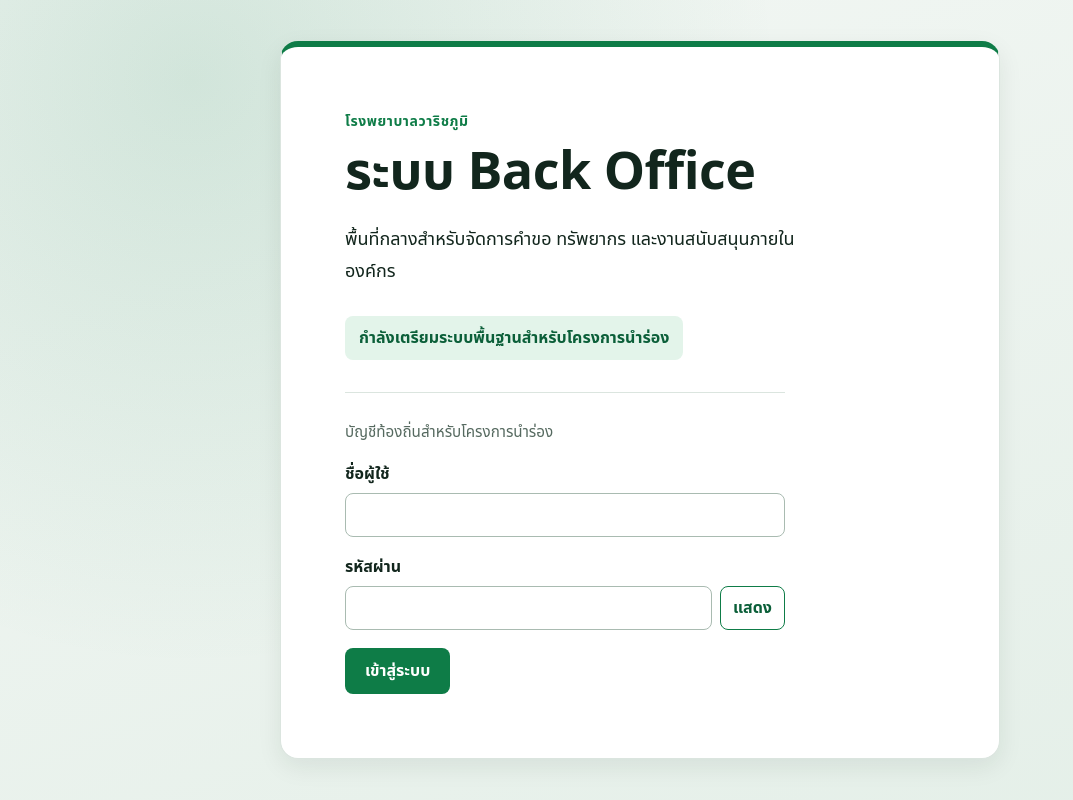
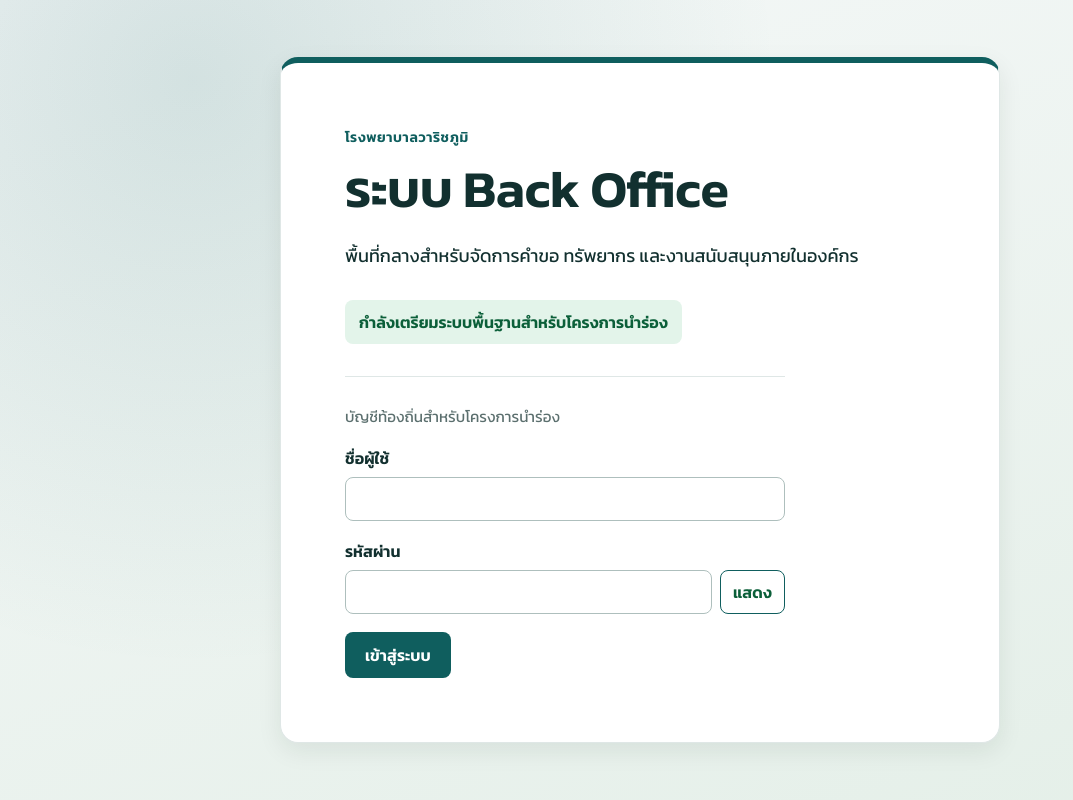
Before and after one commit to papajedi48001-creator/BackOffice, a Next.js app in the folder apps/web/: page / in a window 1280 px wide. Shown: the whole page, without its empty margins (0-1073 px from the left). Built offline with nearby package versions, Linux system fonts and the light colour scheme.

Commit message:
style(web): teal dashboard look with white active menu and top-edged cards
Co-Authored-By: Claude Opus 5.5 (1M context) <noreply@anthropic.com>
Claude-Session: https://claude.ai/code/session_016Pf8GXY6Awj67MnQhoX9m8

```diff
--- a/apps/web/src/app/layout.tsx
+++ b/apps/web/src/app/layout.tsx
@@ -9,6 +9,12 @@ export const metadata: Metadata = {
 export default function RootLayout({ children }: Readonly<{ children: React.ReactNode }>) {
   return (
     <html lang="th">
+      <head>
+        <link rel="preconnect" href="https://fonts.googleapis.com" />
+        <link rel="preconnect" href="https://fonts.gstatic.com" crossOrigin="" />
+        {/* Falls back to the system Thai font when the hospital network blocks Google Fonts. */}
+        <link rel="stylesheet" href="https://fonts.googleapis.com/css2?family=Kanit:wght@300;400;500;600&display=swap" />
+      </head>
       <body>{children}</body>
     </html>
   );
--- a/apps/web/src/app/styles.css
+++ b/apps/web/src/app/styles.css
@@ -1,15 +1,15 @@
 /* Colour tokens. Pages read --accent; [data-module] sets it per module (see DESIGN.md). */
 :root {
-  --brand: #0e7c47;
-  --brand-deep: #0b3b2a;
-  --brand-deeper: #072a1e;
-  --ink: #12261d;
-  --ink-2: #2f4a3e;
-  --muted: #55695f;
-  --line: #dbe5df;
-  --line-soft: #e8efea;
-  --line-strong: #a9bbb1;
-  --page: #f3f7f4;
+  --brand: #0f5e5e;
+  --brand-deep: #0f4f50;
+  --brand-deeper: #0c4344;
+  --ink: #12302f;
+  --ink-2: #2c4a49;
+  --muted: #5b6f6e;
+  --line: #dfe7e6;
+  --line-soft: #edf2f1;
+  --line-strong: #aebfbd;
+  --page: #f5f8f8;
   --surface: #ffffff;
   --success: #0b5f39;
   --success-soft: #e3f4ea;
@@ -18,7 +18,7 @@
   --accent: var(--brand);
   color: var(--ink);
   background: var(--page);
-  font-family: "Noto Sans Thai", "Leelawadee UI", "Sarabun", system-ui, sans-serif;
+  font-family: "Kanit", "Prompt", "Noto Sans Thai", "Leelawadee UI", system-ui, sans-serif;
   scrollbar-color: var(--line-strong) transparent;
   scrollbar-width: thin;
 }
@@ -28,13 +28,13 @@
   --accent-soft: color-mix(in srgb, var(--accent) 8%, white);
   --accent-tint: color-mix(in srgb, var(--accent) 20%, white);
 }
-[data-module="home"] { --accent: #0e7c47; }
-[data-module="requests"] { --accent: #1d4ed8; }
-[data-module="notifications"] { --accent: #6d28d9; }
-[data-module="leave"] { --accent: #be185d; }
+[data-module="home"] { --accent: #0f5e5e; }
+[data-module="requests"] { --accent: #1e3a5f; }
+[data-module="notifications"] { --accent: #b45309; }
+[data-module="leave"] { --accent: #1d7a46; }
 [data-module="hr"] { --accent: #0f766e; }
-[data-module="room-booking"] { --accent: #0369a1; }
-[data-module="inventory"] { --accent: #b45309; }
+[data-module="room-booking"] { --accent: #1d4e89; }
+[data-module="inventory"] { --accent: #8a4f12; }
 [data-module="access"] { --accent: #475569; }
 
 * { box-sizing: border-box; }
@@ -68,25 +68,25 @@ h1 { margin: 0; font-size: clamp(2rem, 6vw, 3.25rem); line-height: 1.15; letter-
 .request-create p { margin: 8px 0 16px; color: var(--muted); }
 
 .app-shell { display: grid; min-height: 100dvh; grid-template-columns: minmax(232px, 272px) 1fr; background: var(--page); }
-.sidebar { position: sticky; top: 0; display: flex; flex-direction: column; height: 100dvh; overflow-y: auto; padding: 24px 16px; background: linear-gradient(180deg, var(--brand-deep), var(--brand-deeper)); color: #e7f3ec; }
+.sidebar { position: sticky; top: 0; display: flex; flex-direction: column; height: 100dvh; overflow-y: auto; padding: 20px 12px; background: var(--brand-deep); color: #e3f1f0; }
 .sidebar h1 { font-size: 1.15rem; line-height: 1.3; }
 .brand-block { display: flex; align-items: center; gap: 12px; padding: 4px 8px 20px; border-bottom: 1px solid rgba(255, 255, 255, .1); }
 .brand-mark { display: grid; flex: none; place-items: center; width: 40px; height: 40px; border-radius: 12px; background: #fff; color: var(--brand); box-shadow: 0 2px 8px rgba(0, 0, 0, .2); }
-.brand { margin: 0 0 2px; color: #9fd9b8; font-size: .8rem; font-weight: 700; letter-spacing: .02em; }
+.brand { margin: 0 0 2px; color: #a8d5d1; font-size: .78rem; font-weight: 500; }
 .sidebar ul { display: grid; gap: 2px; margin: 20px 0; padding: 0; list-style: none; }
 .sidebar nav { flex: 1; }
-.sidebar a { display: flex; align-items: center; gap: 10px; border-radius: 10px; color: #d5e8dd; padding: 10px 12px; text-decoration: none; transition: background .15s, color .15s; }
+.sidebar a { display: flex; align-items: center; gap: 10px; border-radius: 8px; color: #e3f1f0; padding: 10px 12px; text-decoration: none; transition: background .15s, color .15s; }
 .sidebar a::before { content: ""; flex: none; width: 8px; height: 8px; border-radius: 50%; background: var(--accent); box-shadow: 0 0 0 2px rgba(255, 255, 255, .85); }
-.sidebar a:hover { background: rgba(255, 255, 255, .08); color: #fff; }
-.sidebar a[aria-current="page"] { background: rgba(255, 255, 255, .14); color: #fff; font-weight: 700; }
+.sidebar a:hover { background: rgba(255, 255, 255, .1); color: #fff; }
+.sidebar a[aria-current="page"] { background: #fff; color: var(--brand-deep); font-weight: 600; box-shadow: 0 2px 6px rgba(0, 0, 0, .15); }
 .sign-out-button { width: 100%; border: 1px solid rgba(255, 255, 255, .28); border-radius: 10px; background: transparent; color: #e7f3ec; cursor: pointer; font-weight: 700; padding: 10px 12px; }
 .sign-out-button:hover:not(:disabled) { background: rgba(255, 255, 255, .08); }
 .sign-out-button:disabled { cursor: not-allowed; opacity: .7; }
-.app-main { min-width: 0; border-top: 4px solid var(--accent); padding: clamp(20px, 4vw, 48px); }
+.app-main { min-width: 0; border-top: 3px solid var(--accent); padding: clamp(18px, 3vw, 36px); }
 .permission-notice { display: inline-flex; margin: 0 0 24px; border-radius: 999px; background: var(--surface); box-shadow: inset 0 0 0 1px var(--line); color: var(--muted); font-size: .85rem; padding: 4px 12px; }
-.app-main h2 { margin: 0 0 12px; color: var(--ink); font-size: clamp(1.5rem, 3.5vw, 2rem); letter-spacing: -.01em; }
+.app-main h2 { margin: 0 0 12px; color: var(--brand-deep); font-size: clamp(1.35rem, 3vw, 1.75rem); font-weight: 600; }
 .summary-grid { display: grid; grid-template-columns: repeat(auto-fit, minmax(180px, 1fr)); gap: 16px; margin-top: 28px; }
-.summary-grid article, table, .detail-list { border: 1px solid var(--line); border-radius: 14px; background: var(--surface); box-shadow: var(--shadow-sm); }
+.summary-grid article, table, .detail-list { border: 1px solid var(--line); border-radius: 10px; background: var(--surface); box-shadow: var(--shadow-sm); }
 .summary-grid article { display: grid; gap: 6px; padding: 20px; }
 .summary-grid strong { color: var(--accent); font-size: 2rem; }
 table { width: 100%; border-collapse: separate; border-spacing: 0; overflow: hidden; }
@@ -152,7 +152,7 @@ section > .organization-tree { padding-left: 0; border-left: 0; }
 .room-manage table { margin-bottom: 8px; }
 @media (max-width: 720px) { .room-slot { grid-template-columns: 1fr auto; } .room-slot-booker, .room-slot-title, .room-slot-room { grid-column: 1 / -1; } .room-slot .status { grid-column: 2; } }
 
-.launcher-hero { display: flex; flex-wrap: wrap; align-items: end; justify-content: space-between; gap: 16px 32px; border-radius: 18px; background: linear-gradient(135deg, var(--brand), #0a6a3c 60%, var(--brand-deep)); box-shadow: var(--shadow-md); color: #fff; padding: clamp(20px, 4vw, 32px); }
+.launcher-hero { display: flex; flex-wrap: wrap; align-items: end; justify-content: space-between; gap: 16px 32px; border-radius: 12px; background: var(--brand); box-shadow: var(--shadow-sm); color: #fff; padding: clamp(18px, 3vw, 28px); }
 .launcher-hero .eyebrow { color: #c7ecd6; }
 .launcher-hero .hero-copy { color: #dff2e7; }
 .launcher-hero .eyebrow { margin-bottom: 6px; }
@@ -347,3 +347,8 @@ video.inventory-camera { display: block; flex-basis: 100%; width: 100%; max-widt
 @media (max-width: 520px) { .action-dialog { width: 100vw; max-width: 100vw; margin: auto 0 0; border-radius: 18px 18px 0 0; } .action-dialog-actions button { flex: 1; } }
 .app-main a:not([class]) { color: var(--accent-strong); text-decoration-color: var(--accent-tint); text-decoration-thickness: 2px; text-underline-offset: 3px; }
 .app-main a:not([class]):hover { color: var(--accent); text-decoration-color: currentColor; }
+
+/* Card style: white surface with a coloured top edge, as in the LR & MCH dashboard reference. */
+.module-tile, .hero-stat, .summary-grid article, .leave-balance, .inventory-facts div, .profile-box, .request-create, .room-day, .room-form, .booking-actions, .leave-form, .inventory-form, .organization-form, .master-data-import, .profile-form { border-left-width: 1px; border-left-color: var(--line); border-top: 3px solid var(--accent); border-radius: 10px; }
+.hero-stat { border-top-color: rgba(255, 255, 255, .6); }
+.app-main h3, .module-group h3 { color: var(--brand-deep); font-weight: 600; }
```
Also changed, not shown: 1 other file (tests, documents, lock files or other folders).
